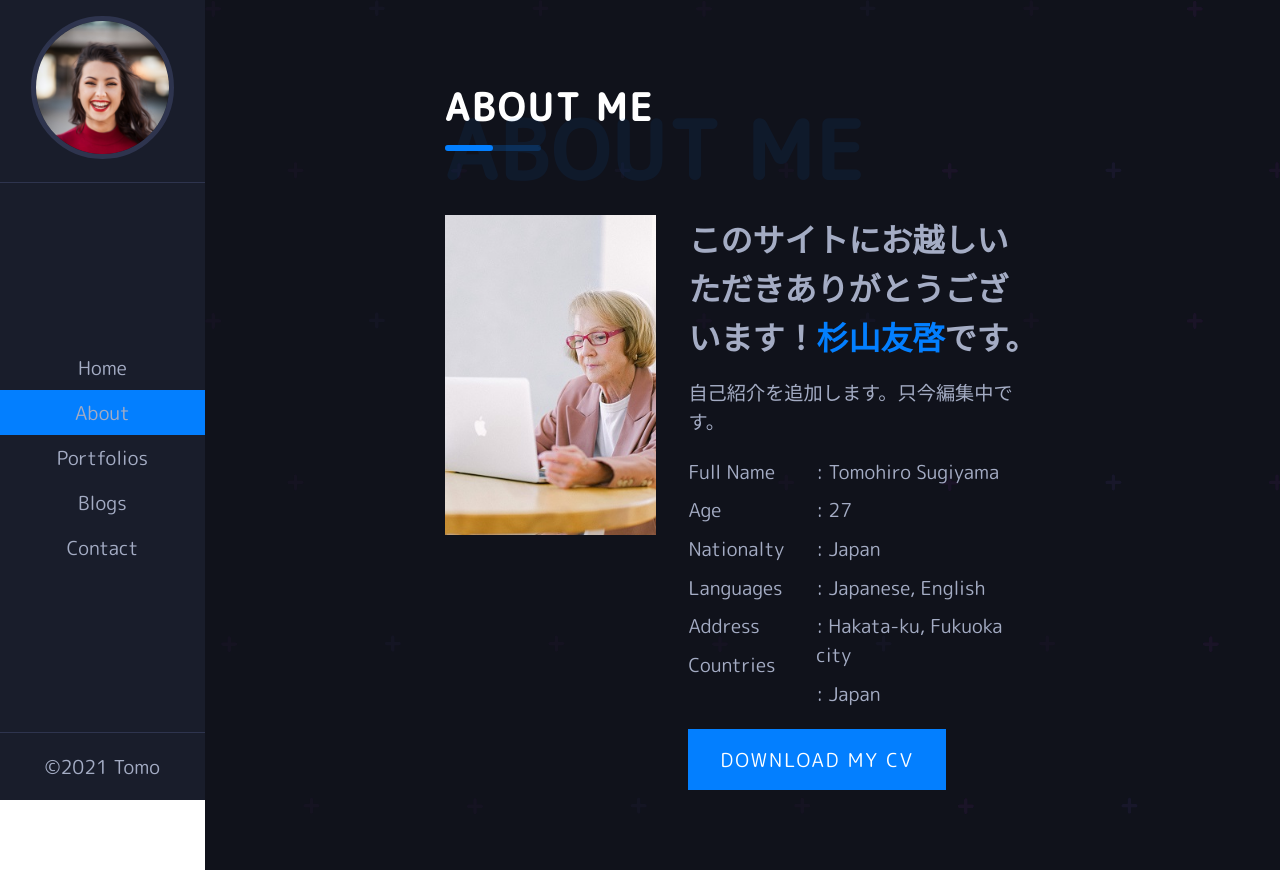
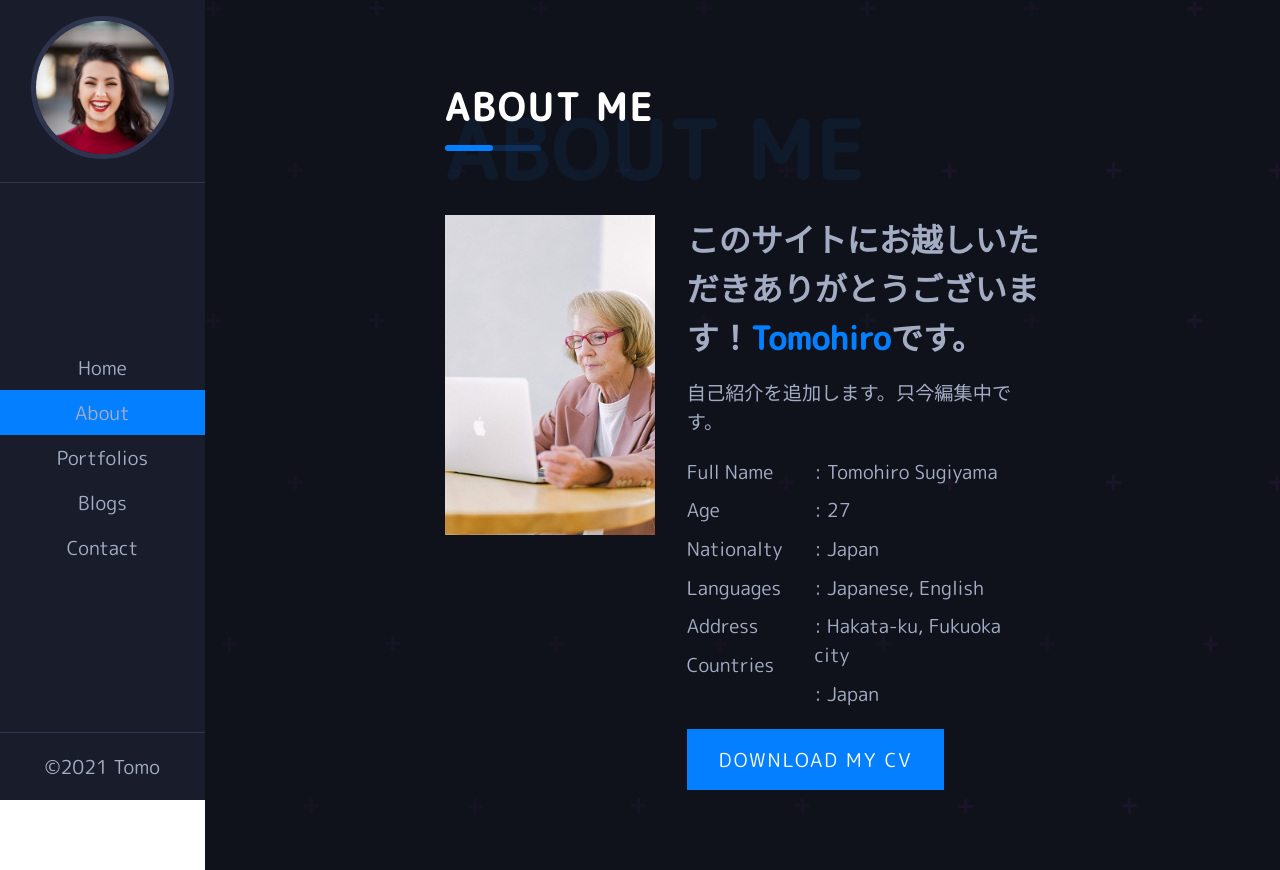
Before and after one commit to soregashi-27/personal-web-site, a React (Create React App) app: page /about in a window 1280 px wide. Built offline with nearby package versions, Linux system fonts and the light colour scheme.

Commit message:
名前の修正

```diff
--- a/src/Pages/ImageSection.js
+++ b/src/Pages/ImageSection.js
@@ -10,7 +10,7 @@ function ImageSection() {
       <div className="about-info">
         <h4>
           このサイトにお越しいただきありがとうございます！
-          <span>杉山友啓</span>
+          <span>Tomohiro</span>
           です。
         </h4>
         <p className="about-text">自己紹介を追加します。只今編集中です。</p>
```
